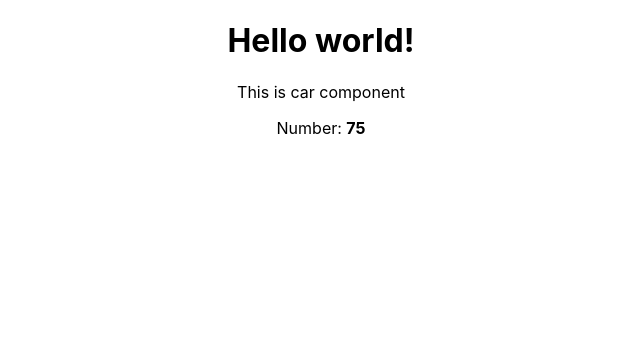
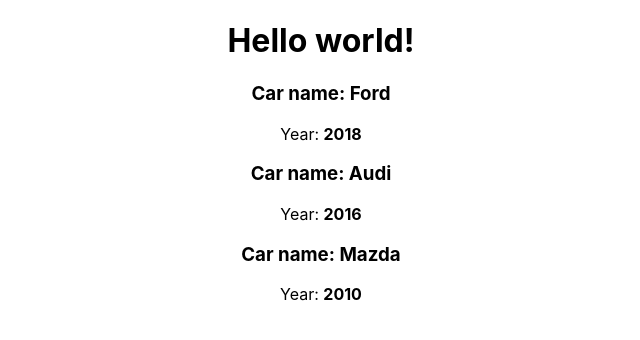
Before and after one commit to LyaFouks/React, a React (Create React App) app in the folder react-theory/: page / in a window 1280 px wide. Shown: the top 340 px of the page, without its empty margins (319-959 px from the left). Built offline with nearby package versions, Linux system fonts and the light colour scheme.

Commit message:
JSX parameters passing

```diff
--- a/react-theory/src/App.js
+++ b/react-theory/src/App.js
@@ -14,7 +14,9 @@
             <div style={divStyle}>
                 <h1>Hello world!</h1>
 
-                <Car />
+                <Car name={'Ford'} year={2018} />
+                <Car name="Audi" year={2016}/>
+                <Car name={'Mazda'} year={2010}/>
             </div>
         );
     }
--- a/react-theory/src/Car/Car.js
+++ b/react-theory/src/Car/Car.js
@@ -1,9 +1,9 @@
 import React from "react";
 
-export default () => (
+export default props => (
     <div>
-        <p>This is car component</p>
-        <p>Number: <strong>{Math.round(Math.random() * 100)}</strong></p>
+        <h3>Car name: {props.name}</h3>
+        <p>Year: <strong>{props.year}</strong></p>
 
     </div>
 )
```
